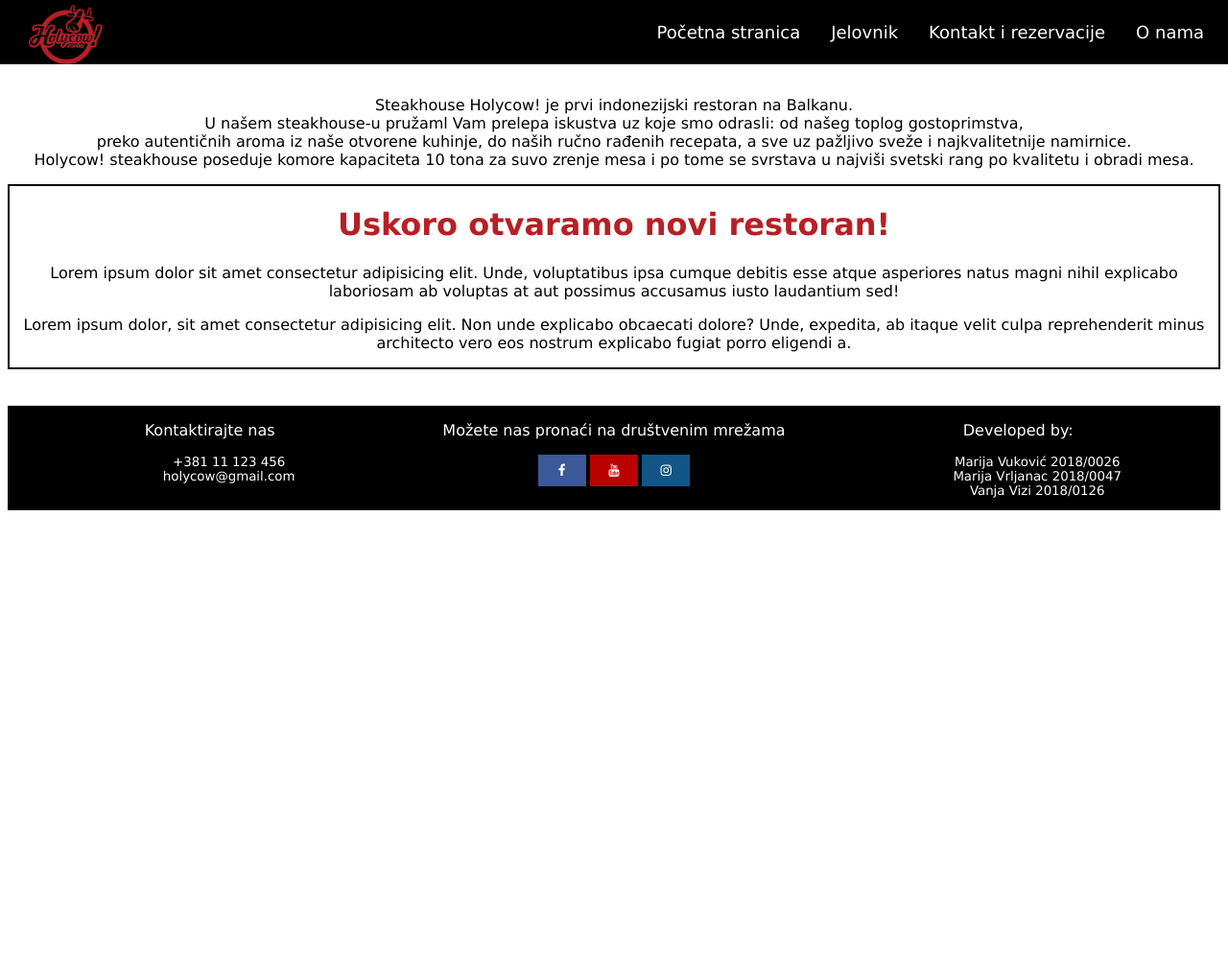
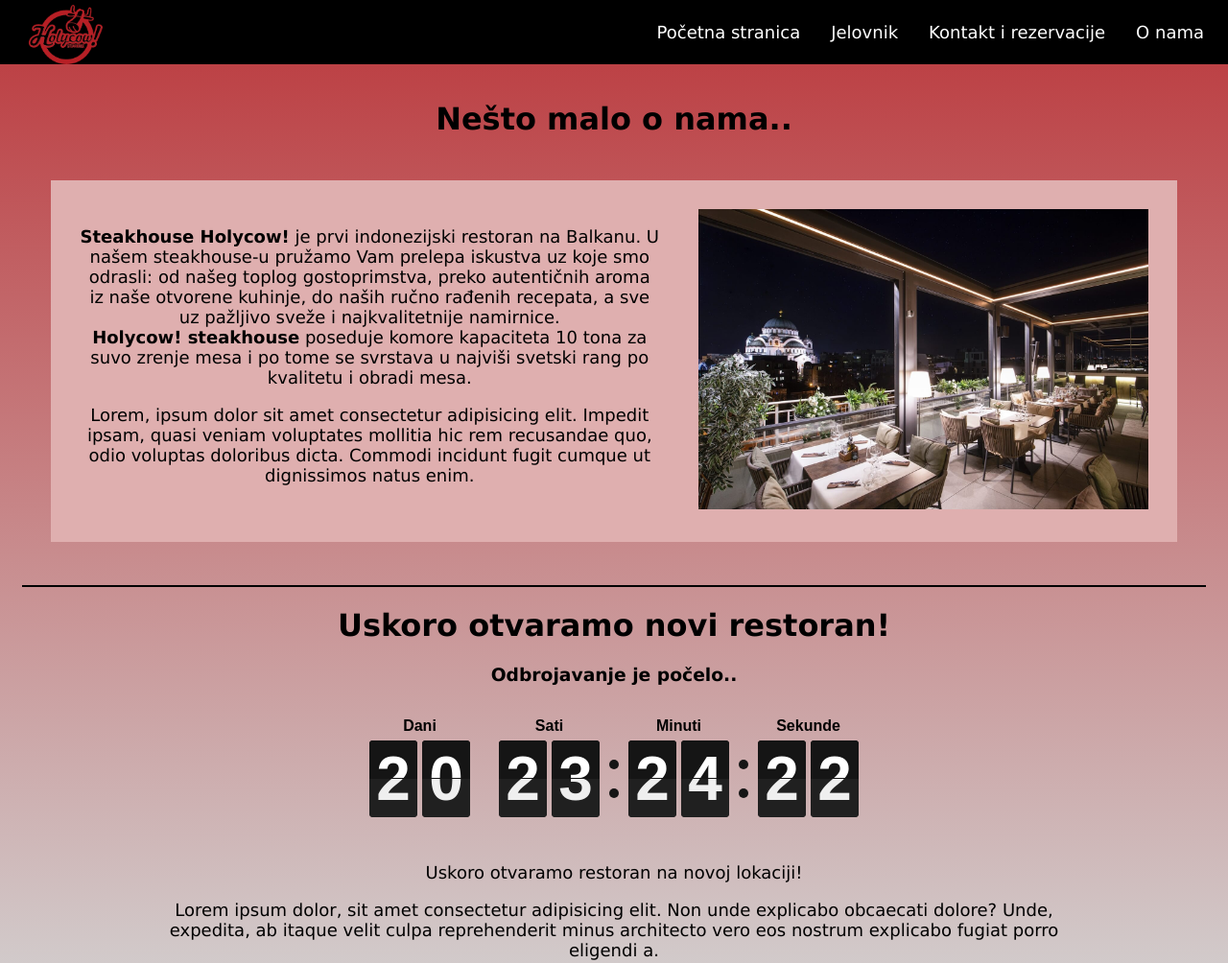
Before and after one commit to VanjaVizi/Holycow, a plain HTML site: page onama.html in a window 1280 px wide. Shown: the top 1004 px of the page at 96% size. Before the commit the page ends 800 px from the top, so only its background shows below. Drawn offline with nearby package versions, Linux system fonts and the light colour scheme.

Commit message:
third commit

```diff
--- /dev/null
+++ b/css/flipdown/flipdown.css
@@ -0,0 +1,283 @@
+/* THEMES */
+
+/********** Theme: dark **********/
+/* Font styles */
+.flipdown.flipdown__theme-dark {
+  font-family: sans-serif;
+  font-weight: bold;
+}
+/* Rotor group headings */
+.flipdown.flipdown__theme-dark .rotor-group-heading:before {
+  color: #000000;
+}
+/* Delimeters */
+.flipdown.flipdown__theme-dark .rotor-group:nth-child(n+2):nth-child(-n+3):before,
+.flipdown.flipdown__theme-dark .rotor-group:nth-child(n+2):nth-child(-n+3):after {
+  background-color: #151515;
+}
+/* Rotor tops */
+.flipdown.flipdown__theme-dark .rotor,
+.flipdown.flipdown__theme-dark .rotor-top,
+.flipdown.flipdown__theme-dark .rotor-leaf-front {
+  color: #FFFFFF;
+  background-color: #151515;
+}
+/* Rotor bottoms */
+.flipdown.flipdown__theme-dark .rotor-bottom,
+.flipdown.flipdown__theme-dark .rotor-leaf-rear {
+  color: #EFEFEF;
+  background-color: #202020;
+}
+/* Hinge */
+.flipdown.flipdown__theme-dark .rotor:after {
+  border-top: solid 1px #151515;
+}
+
+/********** Theme: light **********/
+/* Font styles */
+.flipdown.flipdown__theme-light {
+  font-family: sans-serif;
+  font-weight: bold;
+}
+/* Rotor group headings */
+.flipdown.flipdown__theme-light .rotor-group-heading:before {
+  color: #EEEEEE;
+}
+/* Delimeters */
+.flipdown.flipdown__theme-light .rotor-group:nth-child(n+2):nth-child(-n+3):before,
+.flipdown.flipdown__theme-light .rotor-group:nth-child(n+2):nth-child(-n+3):after {
+  background-color: #DDDDDD;
+}
+/* Rotor tops */
+.flipdown.flipdown__theme-light .rotor,
+.flipdown.flipdown__theme-light .rotor-top,
+.flipdown.flipdown__theme-light .rotor-leaf-front {
+  color: #222222;
+  background-color: #DDDDDD;
+}
+/* Rotor bottoms */
+.flipdown.flipdown__theme-light .rotor-bottom,
+.flipdown.flipdown__theme-light .rotor-leaf-rear {
+  color: #333333;
+  background-color: #EEEEEE;
+}
+/* Hinge */
+.flipdown.flipdown__theme-light .rotor:after {
+  border-top: solid 1px #222222;
+}
+
+/* END OF THEMES */
+
+.flipdown {
+  overflow: visible;
+  width: 510px;
+  height: 110px;
+}
+
+.flipdown .rotor-group {
+  position: relative;
+  float: left;
+  padding-right: 30px;
+}
+
+.flipdown .rotor-group:last-child {
+  padding-right: 0;
+}
+
+.flipdown .rotor-group-heading:before {
+  display: block;
+  height: 30px;
+  line-height: 30px;
+  text-align: center;
+}
+
+.flipdown .rotor-group:nth-child(1) .rotor-group-heading:before {
+  content: attr(data-before);
+}
+
+.flipdown .rotor-group:nth-child(2) .rotor-group-heading:before {
+  content: attr(data-before);
+}
+
+.flipdown .rotor-group:nth-child(3) .rotor-group-heading:before {
+  content: attr(data-before);
+}
+
+.flipdown .rotor-group:nth-child(4) .rotor-group-heading:before {
+  content: attr(data-before);
+}
+
+.flipdown .rotor-group:nth-child(n+2):nth-child(-n+3):before {
+  content: '';
+  position: absolute;
+  bottom: 20px;
+  left: 115px;
+  width: 10px;
+  height: 10px;
+  border-radius: 50%;
+}
+
+.flipdown .rotor-group:nth-child(n+2):nth-child(-n+3):after {
+  content: '';
+  position: absolute;
+  bottom: 50px;
+  left: 115px;
+  width: 10px;
+  height: 10px;
+  border-radius: 50%;
+}
+
+.flipdown .rotor {
+  position: relative;
+  float: left;
+  width: 50px;
+  height: 80px;
+  margin: 0px 5px 0px 0px;
+  border-radius: 4px;
+  font-size: 4rem;
+  text-align: center;
+  perspective: 200px;
+}
+
+.flipdown .rotor:last-child {
+  margin-right: 0;
+}
+
+.flipdown .rotor-top,
+.flipdown .rotor-bottom {
+  overflow: hidden;
+  position: absolute;
+  width: 50px;
+  height: 40px;
+}
+
+.flipdown .rotor-leaf {
+  z-index: 1;
+  position: absolute;
+  width: 50px;
+  height: 80px;
+  transform-style: preserve-3d;
+  transition: transform 0s;
+}
+
+.flipdown .rotor-leaf.flipped {
+  transform: rotateX(-180deg);
+  transition: all 0.5s ease-in-out;
+}
+
+.flipdown .rotor-leaf-front,
+.flipdown .rotor-leaf-rear {
+  overflow: hidden;
+  position: absolute;
+  width: 50px;
+  height: 40px;
+  margin: 0;
+  transform: rotateX(0deg);
+  backface-visibility: hidden;
+  -webkit-backface-visibility: hidden;
+}
+
+.flipdown .rotor-leaf-front {
+  line-height: 80px;
+  border-radius: 4px 4px 0px 0px;
+}
+
+.flipdown .rotor-leaf-rear {
+  line-height: 0px;
+  border-radius: 0px 0px 4px 4px;
+  transform: rotateX(-180deg);
+}
+
+.flipdown .rotor-top {
+  line-height: 80px;
+  border-radius: 4px 4px 0px 0px;
+}
+
+.flipdown .rotor-bottom {
+  bottom: 0;
+  line-height: 0px;
+  border-radius: 0px 0px 4px 4px;
+}
+
+.flipdown .rotor:after {
+  content: '';
+  z-index: 2;
+  position: absolute;
+  bottom: 0px;
+  left: 0px;
+  width: 50px;
+  height: 40px;
+  border-radius: 0px 0px 4px 4px;
+}
+
+@media (max-width: 550px) {
+
+  .flipdown {
+    width: 312px;
+    height: 70px;
+  }
+
+  .flipdown .rotor {
+    font-size: 2.2rem;
+    margin-right: 3px;
+  }
+
+  .flipdown .rotor,
+  .flipdown .rotor-leaf,
+  .flipdown .rotor-leaf-front,
+  .flipdown .rotor-leaf-rear,
+  .flipdown .rotor-top,
+  .flipdown .rotor-bottom,
+  .flipdown .rotor:after {
+    width: 30px;
+  }
+
+  .flipdown .rotor-group {
+    padding-right: 20px;
+  }
+
+  .flipdown .rotor-group:last-child {
+    padding-right: 0px;
+  }
+
+  .flipdown .rotor-group-heading:before {
+    font-size: 0.8rem;
+    height: 20px;
+    line-height: 20px;
+  }
+
+  .flipdown .rotor-group:nth-child(n+2):nth-child(-n+3):before,
+  .flipdown .rotor-group:nth-child(n+2):nth-child(-n+3):after {
+    left: 69px;
+  }
+
+  .flipdown .rotor-group:nth-child(n+2):nth-child(-n+3):before {
+    bottom: 13px;
+    height: 8px;
+    width: 8px;
+  }
+
+  .flipdown .rotor-group:nth-child(n+2):nth-child(-n+3):after {
+    bottom: 29px;
+    height: 8px;
+    width: 8px;
+  }
+
+  .flipdown .rotor-leaf-front,
+  .flipdown .rotor-top {
+    line-height: 50px;
+  }
+
+  .flipdown .rotor-leaf,
+  .flipdown .rotor {
+    height: 50px;
+  }
+
+  .flipdown .rotor-leaf-front,
+  .flipdown .rotor-leaf-rear,
+  .flipdown .rotor-top,
+  .flipdown .rotor-bottom,
+  .flipdown .rotor:after {
+    height: 25px;
+  }
+}
--- a/css/styleOnama.css
+++ b/css/styleOnama.css
@@ -1,26 +1,65 @@
+body{
+  background-image: linear-gradient(#bb383c,lightgray);
+  background-repeat: no-repeat;
 
-
-h1{
-
+}
+h1,h3{
   text-align: center;
-  color: #b71f25;
+}
+hr{
+  border: solid 1px black ;
+  margin:15px;
 }
 
 p{
   text-align: center;
+  font-size:18px;
 }
 #noviRestoran{
-  border: solid 2px black;
+  margin-left: auto;
+  margin-right: auto;
+  width: 75%;
 
 }
 
-.countdownContainer{
-  position: absolute;
-  top: 50%;
-  left: 50%;
-  transform: translateX(-50%) translateY(-50%);
+#flipdown{
+  margin-left: auto;
+  margin-right: auto;
+  padding: 10px;
+
+}
+img{
+    width: 100%;
+
+
+}
+
+.grid-container {
+  display: grid;
+  grid-template-columns: auto auto auto;
+  margin: 45px;
+  padding: 10px;
+  background-color: rgb(223, 175, 175);
+
+}
+.grid-item {
+  border: none;
+  padding: 20px;
   text-align: center;
-  background-color:#b71f25 ;
+}
+#mapa h1{
+  text-align: center;
+}
+#mapa {
+  display: grid;
+  grid-template-columns: auto auto auto;
+  margin: 45px;
   padding: 10px;
-  box-shadow: 0 0 5px 3 px black;
+
+
 }
+.lokacija{
+  border: none;
+  padding: 20px;
+  text-align: center;
+}
--- /dev/null
+++ b/js/flipdown/flipdown.js
@@ -0,0 +1,277 @@
+"use strict";
+
+function _typeof(obj) { if (typeof Symbol === "function" && typeof Symbol.iterator === "symbol") { _typeof = function _typeof(obj) { return typeof obj; }; } else { _typeof = function _typeof(obj) { return obj && typeof Symbol === "function" && obj.constructor === Symbol && obj !== Symbol.prototype ? "symbol" : typeof obj; }; } return _typeof(obj); }
+
+function _classCallCheck(instance, Constructor) { if (!(instance instanceof Constructor)) { throw new TypeError("Cannot call a class as a function"); } }
+
+function _defineProperties(target, props) { for (var i = 0; i < props.length; i++) { var descriptor = props[i]; descriptor.enumerable = descriptor.enumerable || false; descriptor.configurable = true; if ("value" in descriptor) descriptor.writable = true; Object.defineProperty(target, descriptor.key, descriptor); } }
+
+function _createClass(Constructor, protoProps, staticProps) { if (protoProps) _defineProperties(Constructor.prototype, protoProps); if (staticProps) _defineProperties(Constructor, staticProps); return Constructor; }
+
+var FlipDown = function () {
+  function FlipDown(uts) {
+    var el = arguments.length > 1 && arguments[1] !== undefined ? arguments[1] : "flipdown";
+    var opt = arguments.length > 2 && arguments[2] !== undefined ? arguments[2] : {};
+
+    _classCallCheck(this, FlipDown);
+
+    if (typeof uts !== "number") {
+      throw new Error("FlipDown: Constructor expected unix timestamp, got ".concat(_typeof(uts), " instead."));
+    }
+
+    if (_typeof(el) === "object") {
+      opt = el;
+      el = "flipdown";
+    }
+
+    this.version = "0.3.2";
+    this.initialised = false;
+    this.now = this._getTime();
+    this.epoch = uts;
+    this.countdownEnded = false;
+    this.hasEndedCallback = null;
+    this.element = document.getElementById(el);
+    this.rotors = [];
+    this.rotorLeafFront = [];
+    this.rotorLeafRear = [];
+    this.rotorTops = [];
+    this.rotorBottoms = [];
+    this.countdown = null;
+    this.daysRemaining = 0;
+    this.clockValues = {};
+    this.clockStrings = {};
+    this.clockValuesAsString = [];
+    this.prevClockValuesAsString = [];
+    this.opts = this._parseOptions(opt);
+
+    this._setOptions();
+
+    console.log("FlipDown ".concat(this.version, " (Theme: ").concat(this.opts.theme, ")"));
+  }
+
+  _createClass(FlipDown, [{
+    key: "start",
+    value: function start() {
+      if (!this.initialised) this._init();
+      this.countdown = setInterval(this._tick.bind(this), 1000);
+      return this;
+    }
+  }, {
+    key: "ifEnded",
+    value: function ifEnded(cb) {
+      this.hasEndedCallback = function () {
+        cb();
+        this.hasEndedCallback = null;
+      };
+
+      return this;
+    }
+  }, {
+    key: "_getTime",
+    value: function _getTime() {
+      return new Date().getTime() / 1000;
+    }
+  }, {
+    key: "_hasCountdownEnded",
+    value: function _hasCountdownEnded() {
+      if (this.epoch - this.now < 0) {
+        this.countdownEnded = true;
+
+        if (this.hasEndedCallback != null) {
+          this.hasEndedCallback();
+          this.hasEndedCallback = null;
+        }
+
+        return true;
+      } else {
+        this.countdownEnded = false;
+        return false;
+      }
+    }
+  }, {
+    key: "_parseOptions",
+    value: function _parseOptions(opt) {
+      var headings = ["Dani", "Sati", "Minuti", "Sekunde"];
+
+      if (opt.headings && opt.headings.length === 4) {
+        headings = opt.headings;
+      }
+
+      return {
+        theme: opt.hasOwnProperty("theme") ? opt.theme : "dark",
+        headings: headings
+      };
+    }
+  }, {
+    key: "_setOptions",
+    value: function _setOptions() {
+      this.element.classList.add("flipdown__theme-".concat(this.opts.theme));
+    }
+  }, {
+    key: "_init",
+    value: function _init() {
+      this.initialised = true;
+
+      if (this._hasCountdownEnded()) {
+        this.daysremaining = 0;
+      } else {
+        this.daysremaining = Math.floor((this.epoch - this.now) / 86400).toString().length;
+      }
+
+      var dayRotorCount = this.daysremaining <= 2 ? 2 : this.daysremaining;
+
+      for (var i = 0; i < dayRotorCount + 6; i++) {
+        this.rotors.push(this._createRotor(0));
+      }
+
+      var dayRotors = [];
+
+      for (var i = 0; i < dayRotorCount; i++) {
+        dayRotors.push(this.rotors[i]);
+      }
+
+      this.element.appendChild(this._createRotorGroup(dayRotors, 0));
+      var count = dayRotorCount;
+
+      for (var i = 0; i < 3; i++) {
+        var otherRotors = [];
+
+        for (var j = 0; j < 2; j++) {
+          otherRotors.push(this.rotors[count]);
+          count++;
+        }
+
+        this.element.appendChild(this._createRotorGroup(otherRotors, i + 1));
+      }
+
+      this.rotorLeafFront = Array.prototype.slice.call(this.element.getElementsByClassName("rotor-leaf-front"));
+      this.rotorLeafRear = Array.prototype.slice.call(this.element.getElementsByClassName("rotor-leaf-rear"));
+      this.rotorTop = Array.prototype.slice.call(this.element.getElementsByClassName("rotor-top"));
+      this.rotorBottom = Array.prototype.slice.call(this.element.getElementsByClassName("rotor-bottom"));
+
+      this._tick();
+
+      this._updateClockValues(true);
+
+      return this;
+    }
+  }, {
+    key: "_createRotorGroup",
+    value: function _createRotorGroup(rotors, rotorIndex) {
+      var rotorGroup = document.createElement("div");
+      rotorGroup.className = "rotor-group";
+      var dayRotorGroupHeading = document.createElement("div");
+      dayRotorGroupHeading.className = "rotor-group-heading";
+      dayRotorGroupHeading.setAttribute("data-before", this.opts.headings[rotorIndex]);
+      rotorGroup.appendChild(dayRotorGroupHeading);
+      appendChildren(rotorGroup, rotors);
+      return rotorGroup;
+    }
+  }, {
+    key: "_createRotor",
+    value: function _createRotor() {
+      var v = arguments.length > 0 && arguments[0] !== undefined ? arguments[0] : 0;
+      var rotor = document.createElement("div");
+      var rotorLeaf = document.createElement("div");
+      var rotorLeafRear = document.createElement("figure");
+      var rotorLeafFront = document.createElement("figure");
+      var rotorTop = document.createElement("div");
+      var rotorBottom = document.createElement("div");
+      rotor.className = "rotor";
+      rotorLeaf.className = "rotor-leaf";
+      rotorLeafRear.className = "rotor-leaf-rear";
+      rotorLeafFront.className = "rotor-leaf-front";
+      rotorTop.className = "rotor-top";
+      rotorBottom.className = "rotor-bottom";
+      rotorLeafRear.textContent = v;
+      rotorTop.textContent = v;
+      rotorBottom.textContent = v;
+      appendChildren(rotor, [rotorLeaf, rotorTop, rotorBottom]);
+      appendChildren(rotorLeaf, [rotorLeafRear, rotorLeafFront]);
+      return rotor;
+    }
+  }, {
+    key: "_tick",
+    value: function _tick() {
+      this.now = this._getTime();
+      var diff = this.epoch - this.now <= 0 ? 0 : this.epoch - this.now;
+      this.clockValues.d = Math.floor(diff / 86400);
+      diff -= this.clockValues.d * 86400;
+      this.clockValues.h = Math.floor(diff / 3600);
+      diff -= this.clockValues.h * 3600;
+      this.clockValues.m = Math.floor(diff / 60);
+      diff -= this.clockValues.m * 60;
+      this.clockValues.s = Math.floor(diff);
+
+      this._updateClockValues();
+
+      this._hasCountdownEnded();
+    }
+  }, {
+    key: "_updateClockValues",
+    value: function _updateClockValues() {
+      var _this = this;
+
+      var init = arguments.length > 0 && arguments[0] !== undefined ? arguments[0] : false;
+      this.clockStrings.d = pad(this.clockValues.d, 2);
+      this.clockStrings.h = pad(this.clockValues.h, 2);
+      this.clockStrings.m = pad(this.clockValues.m, 2);
+      this.clockStrings.s = pad(this.clockValues.s, 2);
+      this.clockValuesAsString = (this.clockStrings.d + this.clockStrings.h + this.clockStrings.m + this.clockStrings.s).split("");
+      this.rotorLeafFront.forEach(function (el, i) {
+        el.textContent = _this.prevClockValuesAsString[i];
+      });
+      this.rotorBottom.forEach(function (el, i) {
+        el.textContent = _this.prevClockValuesAsString[i];
+      });
+
+      function rotorTopFlip() {
+        var _this2 = this;
+
+        this.rotorTop.forEach(function (el, i) {
+          if (el.textContent != _this2.clockValuesAsString[i]) {
+            el.textContent = _this2.clockValuesAsString[i];
+          }
+        });
+      }
+
+      function rotorLeafRearFlip() {
+        var _this3 = this;
+
+        this.rotorLeafRear.forEach(function (el, i) {
+          if (el.textContent != _this3.clockValuesAsString[i]) {
+            el.textContent = _this3.clockValuesAsString[i];
+            el.parentElement.classList.add("flipped");
+            var flip = setInterval(function () {
+              el.parentElement.classList.remove("flipped");
+              clearInterval(flip);
+            }.bind(_this3), 500);
+          }
+        });
+      }
+
+      if (!init) {
+        setTimeout(rotorTopFlip.bind(this), 500);
+        setTimeout(rotorLeafRearFlip.bind(this), 500);
+      } else {
+        rotorTopFlip.call(this);
+        rotorLeafRearFlip.call(this);
+      }
+
+      this.prevClockValuesAsString = this.clockValuesAsString;
+    }
+  }]);
+
+  return FlipDown;
+}();
+
+function pad(n, len) {
+  n = n.toString();
+  return n.length < len ? pad("0" + n, len) : n;
+}
+
+function appendChildren(parent, children) {
+  children.forEach(function (el) {
+    parent.appendChild(el);
+  });
+}
--- /dev/null
+++ b/js/main.js
@@ -0,0 +1,20 @@
+document.addEventListener('DOMContentLoaded', () => {
+
+  // Unix timestamp (in seconds) to count down to
+  var openningDay = (new Date(2020,11,26).getTime() / 1000);
+  //var twoDaysFromNow = (new Date().getTime() / 1000) + (86400 * 2) + 1;
+
+  // Set up FlipDown
+  var flipdown = new FlipDown(openningDay)
+
+    // Start the countdown
+    .start()
+
+    // Do something when the countdown ends
+    .ifEnded(() => {
+      console.log('The countdown has ended!');
+    });
+
+
+
+});
--- a/onama.html
+++ b/onama.html
@@ -5,11 +5,14 @@
     <meta name="viewport" content="width=device-width, initial-scale=1.0">
     <link rel="stylesheet" href="./css/style.css">
     <link rel="stylesheet" href="./css/styleOnama.css">
-    <link rel="stylesheet" href="./css/flipTimer.css">
+
     <link rel="stylesheet" href="https://cdnjs.cloudflare.com/ajax/libs/font-awesome/4.7.0/css/font-awesome.min.css">
-    <script src="./js/onama.js"></script>
+    <link rel="stylesheet" type="text/css" href="css/flipdown/flipdown.css">
+    <link rel="stylesheet" type="text/css" href="css/style.css">
+    <script type="text/javascript" src="js/flipdown/flipdown.js"></script>
+    <script type="text/javascript" src="js/main.js"></script>
     <script src="http://ajax.googleapis.com/ajax/libs/jquery/1.9.0/jquery.min.js"></script>
-    <script src="./js/jquery.flipTimer.js"></script>
+
     <title>O nama</title>
 </head>
 <body>
@@ -29,40 +32,34 @@
 
     </nav>
     <br><br><br><br>
-    <div>
 
+    <h1>Nešto malo o nama..</h1>
 
+    <div class="grid-container">
+        <div class="grid-item">
+            <p><strong>Steakhouse Holycow!</strong> je prvi indonezijski restoran na Balkanu.  U našem steakhouse-u pružamo Vam  prelepa iskustva uz koje smo odrasli: od našeg toplog gostoprimstva, preko autentičnih aroma iz naše otvorene kuhinje, do naših ručno rađenih recepata, a sve uz pažljivo sveže i najkvalitetnije namirnice. <br><strong>Holycow! steakhouse</strong> poseduje komore kapaciteta 10 tona za suvo zrenje mesa i po tome se svrstava u najviši svetski rang po kvalitetu i obradi mesa.</p>
+            <p>Lorem, ipsum dolor sit amet consectetur adipisicing elit. Impedit ipsam, quasi veniam voluptates mollitia hic rem recusandae quo, odio voluptas doloribus dicta. Commodi incidunt fugit cumque ut dignissimos natus enim.</p>
+        </div>
 
-        <p>Steakhouse Holycow! je prvi indonezijski restoran na Balkanu. <br> U našem steakhouse-u pružaml Vam prelepa iskustva uz koje smo odrasli: od našeg toplog gostoprimstva, <br>preko autentičnih aroma iz naše otvorene kuhinje, do naših ručno rađenih recepata, a sve uz pažljivo sveže i najkvalitetnije namirnice.<br> Holycow! steakhouse poseduje komore kapaciteta 10 tona za suvo zrenje mesa i po tome se svrstava u najviši svetski rang po kvalitetu i obradi mesa.</p>
-
+        <div class ="grid-item">
+            <img src="./images/restoran_the_view_crystal_hotel.jpg" alt="">
+        </div>
 
 
     </div>
 
+
+
+    <hr>
     <div id="noviRestoran">
         <h1>Uskoro otvaramo novi restoran!</h1>
-
-        <table class="countdownContainer" hidden=true>
-            <tr class="info">
-                <td colspan="4"> </td>
-            </tr>
-            <tr>
-                <td id="dani">120</td>
-                <td id="sati">20</td>
-                <td id="minuti">50</td>
-                <td id="sekunde">49</td>
-            </tr>
-            <tr class="info">
-                <td>Dani</td>
-                <td>Sati</td>
-                <td>Minuti</td>
-                <td>Sekunde</td>
-            </tr>
-        </table>
+        <h3>Odbrojavanje je počelo..</h3>
+        <div id="flipdown" class="flipdown"></div>
+        <br>
 
 
 
-        <p>Lorem ipsum dolor sit amet consectetur adipisicing elit. Unde, voluptatibus ipsa cumque debitis esse atque asperiores natus magni nihil explicabo laboriosam ab voluptas at aut possimus accusamus iusto laudantium sed!</p>
+        <p>Uskoro otvaramo restoran na novoj lokaciji!</p>
         <p>Lorem ipsum dolor, sit amet consectetur adipisicing elit. Non unde explicabo obcaecati dolore? Unde, expedita, ab itaque velit culpa reprehenderit minus architecto vero eos nostrum explicabo fugiat porro eligendi a.</p>
     </div>
 
@@ -94,7 +91,5 @@
 
     </div>
 
-
-
 </body>
 </html>
```
Also changed, not shown: js/onama.js (+46 -4 lines), css/style.css (line endings or trailing spaces), images/restoran_the_view_crystal_hotel.jpg (added).
